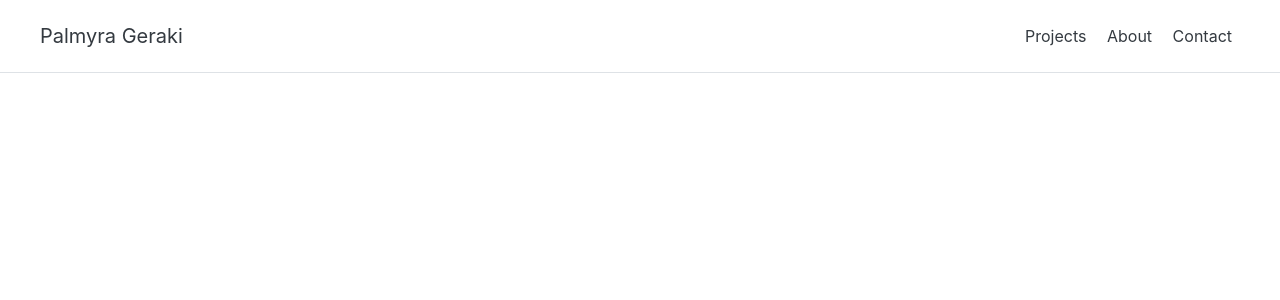
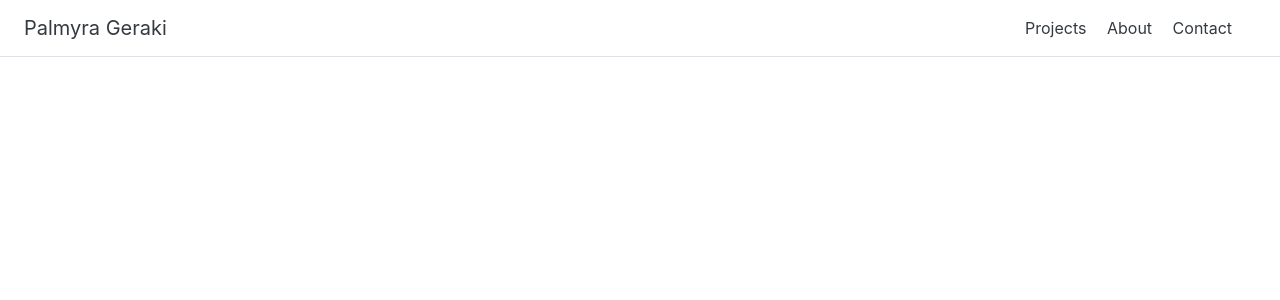
Before and after one commit to pgeraki/pgeraki.github.io, a Jekyll site: the page built from index.html, in a window 1280 px wide. Shown: the top 300 px of the page. Built offline with Jekyll 4.4.1, drawn with Linux system fonts in a browser that asks for light colours.

Commit message:
Update default.html

```diff
--- a/_layouts/default.html
+++ b/_layouts/default.html
@@ -8,7 +8,7 @@
   <body>
     <div class="d-flex flex-column flex-md-row align-items-center p-3 px-md-4 mb-3 bg-white border-bottom">
 	 <h5 class="my-0 mr-md-auto font-weight-normal">
-           <a class="text-dark nav-link" href="#">Palmyra Geraki</a>
+           <a class="menu-link text-dark" href="#">Palmyra Geraki</a>
 	 </h5>
 	 <nav class="my-2 my-md-0 mr-md-3">
            <a class="menu-link p-2 text-dark" href="#"> Projects </a>
```
